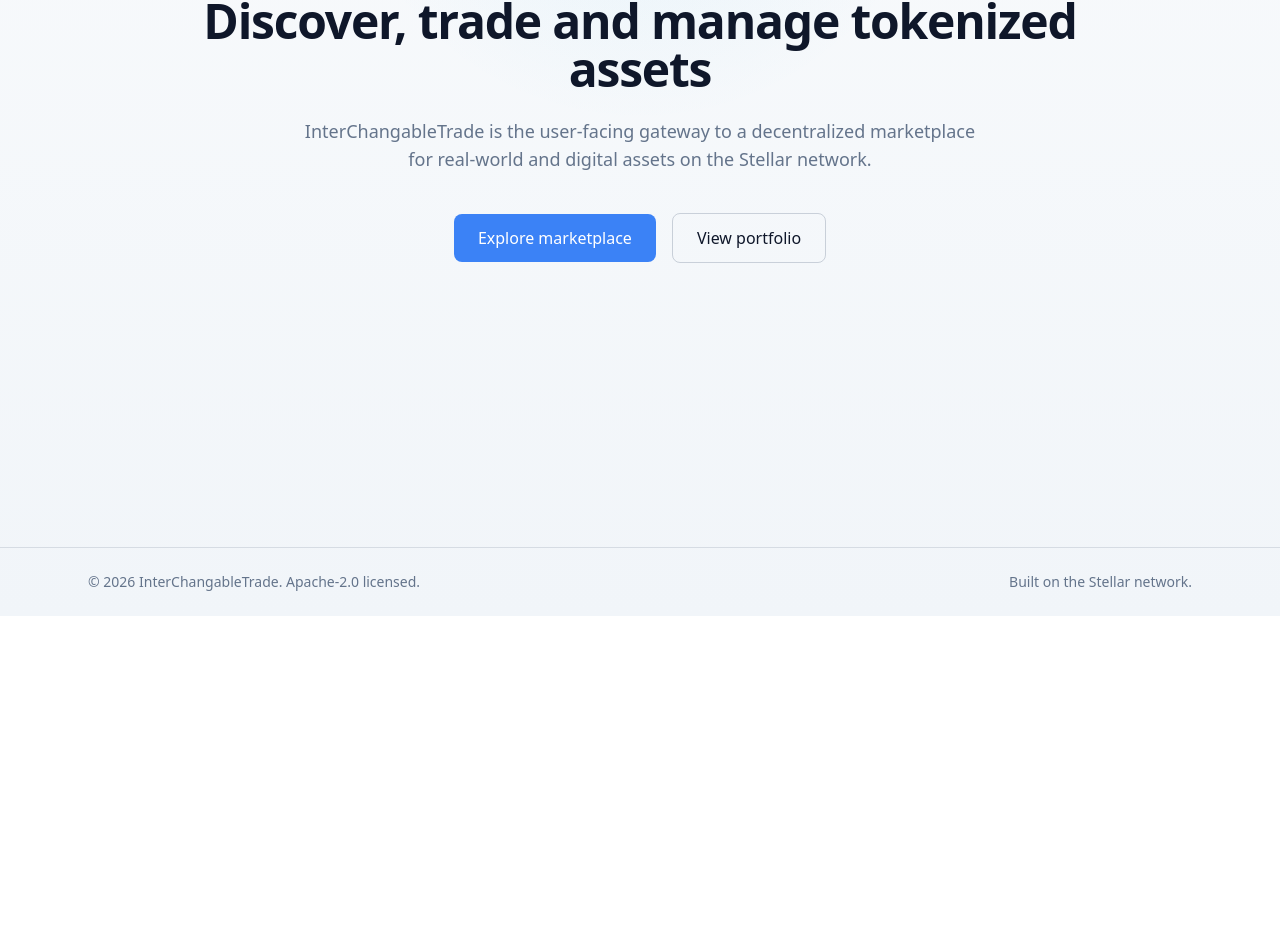
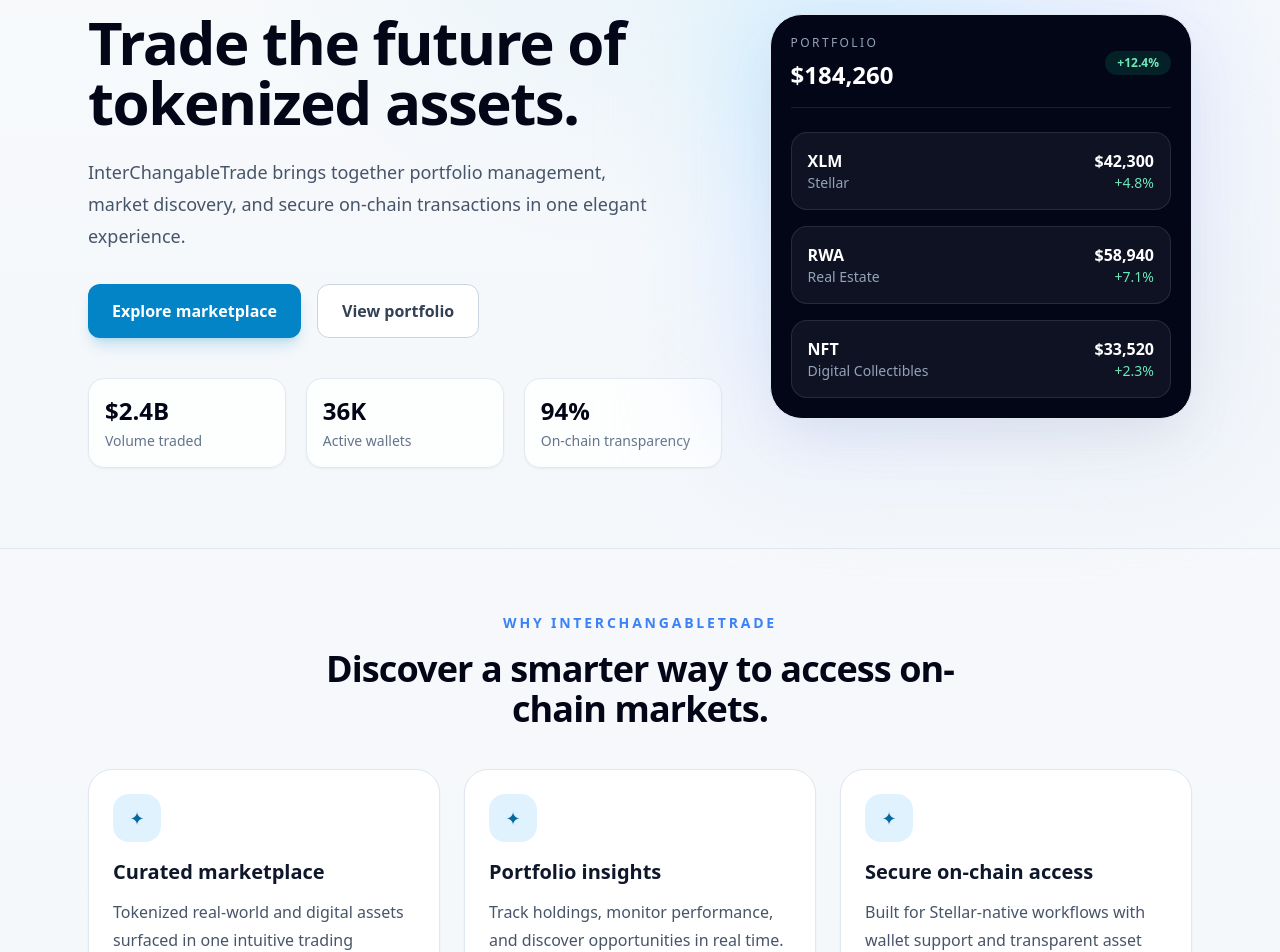
Before and after one commit to Chulilee/InterChangabletrade-fricks, a Next.js app: page / in a window 1280 px wide. Shown: the part 184-1136 px from the top of the page. Before the commit the page ends 800 px from the top, so only its background shows below. Built offline with nearby package versions, Linux system fonts and the light colour scheme.

Commit message:
feat: update landing page content

```diff
--- a/src/app/page.tsx
+++ b/src/app/page.tsx
@@ -1,32 +1,134 @@
 import Link from "next/link";
+
+const stats = [
+  { value: "$2.4B", label: "Volume traded" },
+  { value: "36K", label: "Active wallets" },
+  { value: "94%", label: "On-chain transparency" },
+];
+
+const features = [
+  {
+    title: "Curated marketplace",
+    description:
+      "Tokenized real-world and digital assets surfaced in one intuitive trading experience.",
+  },
+  {
+    title: "Portfolio insights",
+    description:
+      "Track holdings, monitor performance, and discover opportunities in real time.",
+  },
+  {
+    title: "Secure on-chain access",
+    description:
+      "Built for Stellar-native workflows with wallet support and transparent asset data.",
+  },
+];
 
 export default function HomePage() {
   return (
-    <section className="mx-auto max-w-5xl px-6 py-20 text-center">
-      <p className="mb-3 text-sm font-medium uppercase tracking-wider text-brand-accent">
+    <main className="relative overflow-hidden">
+      <section className="mx-auto max-w-6xl px-6 pb-20 pt-16 sm:pt-20">
+        <div className="grid items-center gap-12 lg:grid-cols-[1.2fr_0.8fr]">
+          <div>
+            <p className="mb-5 inline-flex items-center rounded-full border border-brand-accent/30 bg-brand-accent/10 px-3 py-1 text-xs font-semibold uppercase tracking-[0.2em] text-brand-accent">
               Powered by Stellar &amp; Soroban
             </p>
-      <h1 className="text-4xl font-bold tracking-tight sm:text-5xl">
-        Discover, trade and manage tokenized assets
+            <h1 className="max-w-xl text-4xl font-black tracking-tight text-slate-950 sm:text-5xl lg:text-6xl">
+              Trade the future of tokenized assets.
             </h1>
-      <p className="mx-auto mt-6 max-w-2xl text-lg text-brand-muted">
-        InterChangableTrade is the user-facing gateway to a decentralized
-        marketplace for real-world and digital assets on the Stellar network.
+            <p className="mt-6 max-w-xl text-lg leading-8 text-slate-600">
+              InterChangableTrade brings together portfolio management, market
+              discovery, and secure on-chain transactions in one elegant
+              experience.
             </p>
-      <div className="mt-10 flex items-center justify-center gap-4">
+
+            <div className="mt-8 flex flex-col gap-4 sm:flex-row">
               <Link
                 href="/marketplace"
-          className="rounded-lg bg-brand-accent px-6 py-3 font-medium text-white transition hover:opacity-90"
+                className="inline-flex items-center justify-center rounded-xl bg-sky-600 px-6 py-3.5 text-base font-semibold text-white shadow-lg shadow-sky-600/20 transition hover:-translate-y-0.5 hover:bg-sky-500"
               >
                 Explore marketplace
               </Link>
               <Link
                 href="/portfolio"
-          className="rounded-lg border border-brand-muted/30 px-6 py-3 font-medium transition hover:bg-brand-muted/10"
+                className="inline-flex items-center justify-center rounded-xl border border-slate-300 bg-white px-6 py-3.5 text-base font-semibold text-slate-700 transition hover:border-slate-400 hover:bg-slate-50"
               >
                 View portfolio
               </Link>
             </div>
+
+            <div className="mt-10 grid gap-5 sm:grid-cols-3">
+              {stats.map((stat) => (
+                <div key={stat.label} className="rounded-2xl border border-slate-200 bg-white/80 p-4 shadow-sm backdrop-blur">
+                  <div className="text-2xl font-bold text-slate-950">{stat.value}</div>
+                  <div className="mt-1 text-sm text-slate-500">{stat.label}</div>
+                </div>
+              ))}
+            </div>
+          </div>
+
+          <div className="relative">
+            <div className="absolute -inset-6 rounded-[2rem] bg-gradient-to-br from-sky-200 via-indigo-100 to-slate-200 blur-3xl" />
+            <div className="relative rounded-[2rem] border border-slate-200 bg-slate-950 p-5 text-white shadow-2xl shadow-slate-400/20">
+              <div className="flex items-center justify-between border-b border-white/10 pb-4">
+                <div>
+                  <p className="text-xs uppercase tracking-[0.2em] text-slate-400">
+                    Portfolio
+                  </p>
+                  <h2 className="mt-2 text-2xl font-bold">$184,260</h2>
+                </div>
+                <span className="rounded-full bg-emerald-500/15 px-3 py-1 text-xs font-semibold text-emerald-300">
+                  +12.4%
+                </span>
+              </div>
+
+              <div className="mt-6 space-y-4">
+                {[
+                  { symbol: "XLM", name: "Stellar", value: "$42,300", change: "+4.8%" },
+                  { symbol: "RWA", name: "Real Estate", value: "$58,940", change: "+7.1%" },
+                  { symbol: "NFT", name: "Digital Collectibles", value: "$33,520", change: "+2.3%" },
+                ].map((asset) => (
+                  <div key={asset.symbol} className="flex items-center justify-between rounded-2xl border border-white/10 bg-white/5 p-4">
+                    <div>
+                      <div className="font-semibold">{asset.symbol}</div>
+                      <div className="text-sm text-slate-400">{asset.name}</div>
+                    </div>
+                    <div className="text-right">
+                      <div className="font-semibold">{asset.value}</div>
+                      <div className="text-sm text-emerald-300">{asset.change}</div>
+                    </div>
+                  </div>
+                ))}
+              </div>
+            </div>
+          </div>
+        </div>
       </section>
+
+      <section className="border-t border-slate-200 bg-slate-50/60">
+        <div className="mx-auto max-w-6xl px-6 py-16">
+          <div className="mx-auto max-w-2xl text-center">
+            <p className="text-sm font-semibold uppercase tracking-[0.2em] text-brand-accent">
+              Why InterChangableTrade
+            </p>
+            <h2 className="mt-4 text-3xl font-bold tracking-tight text-slate-950 sm:text-4xl">
+              Discover a smarter way to access on-chain markets.
+            </h2>
+          </div>
+
+          <div className="mt-10 grid gap-6 md:grid-cols-3">
+            {features.map((feature) => (
+              <article key={feature.title} className="rounded-3xl border border-slate-200 bg-white p-6 shadow-sm transition hover:-translate-y-1 hover:shadow-lg">
+                <div className="mb-4 flex h-12 w-12 items-center justify-center rounded-2xl bg-sky-100 text-lg text-sky-700">
+                  ✦
+                </div>
+                <h3 className="text-xl font-semibold text-slate-900">{feature.title}</h3>
+                <p className="mt-3 text-base leading-7 text-slate-600">{feature.description}</p>
+              </article>
+            ))}
+          </div>
+        </div>
+      </section>
+    </main>
   );
 }
```
Lines whose indentation alone changed are shown as unchanged.
